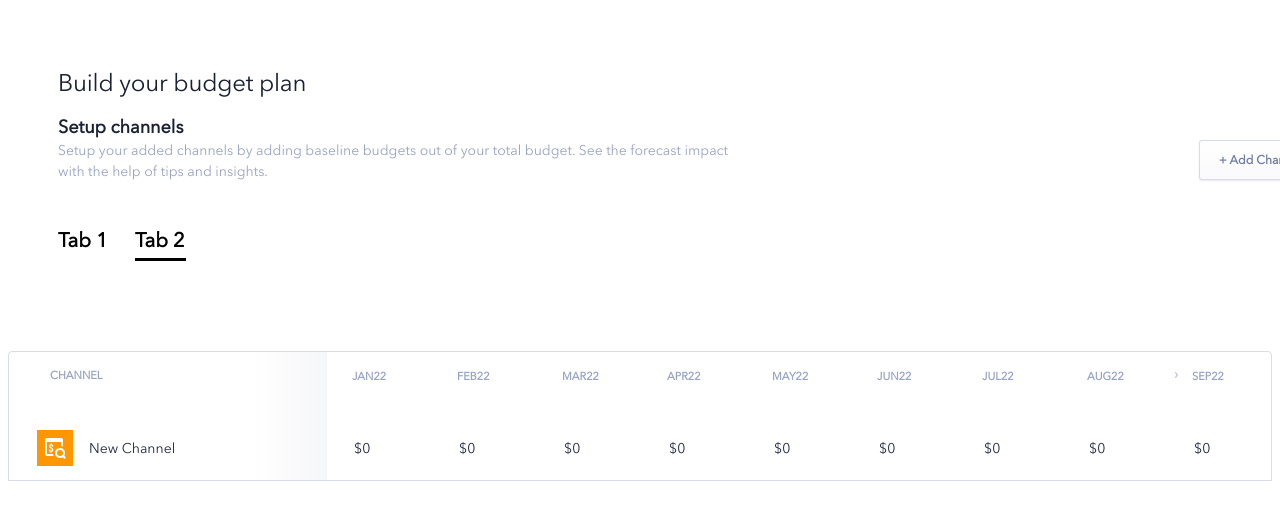
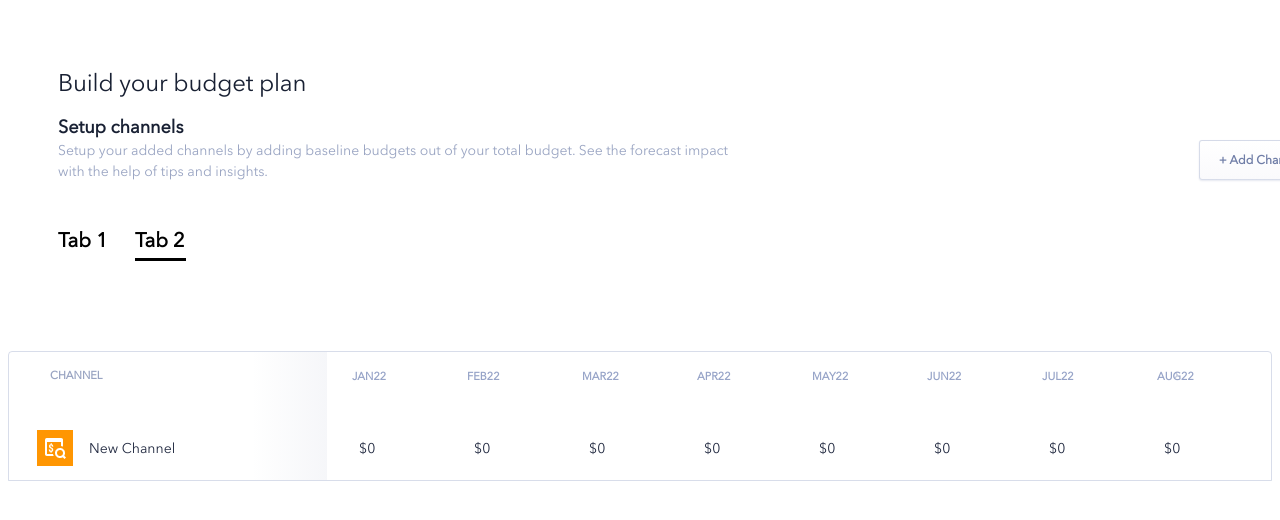
Before and after one commit to Jeredas/budget-plan, a React (Create React App) app: page /tab2 in a window 1280 px wide. Both pictures are taken after a click on the element "+ Add Channel". Shown: the top 520 px of the page. Built offline with nearby package versions, Linux system fonts and the light colour scheme.

Commit message:
fix: CSS namings

```diff
--- a/src/components/table/channel-cell.tsx
+++ b/src/components/table/channel-cell.tsx
@@ -194,7 +194,7 @@ const ChanneCelllWrapper = styled.div`
   display: flex;
   position: relative;
   justify-content: space-between;
-  width: 70px;
+  width: 80px;
   box-sizing: border-box;
   height: 128px;
   flex-direction: column;
--- a/src/components/table/channel-row.tsx
+++ b/src/components/table/channel-row.tsx
@@ -105,7 +105,7 @@ const TableGrid = styled.div`
 `;
 
 const ScrollIndicator = styled.div`
-  posiiton: relative;
+  positon: relative;
   width: 80px;
   height: 128px;
   display: flex;
@@ -129,7 +129,6 @@ const ChanneRowlWrapper = styled.div`
   display: flex;
   position: relative;
   justify-content: flex-start;
-  max-width:1340
   width: 100%px;
   height: 128px;
   margin: 0 auto;
```
